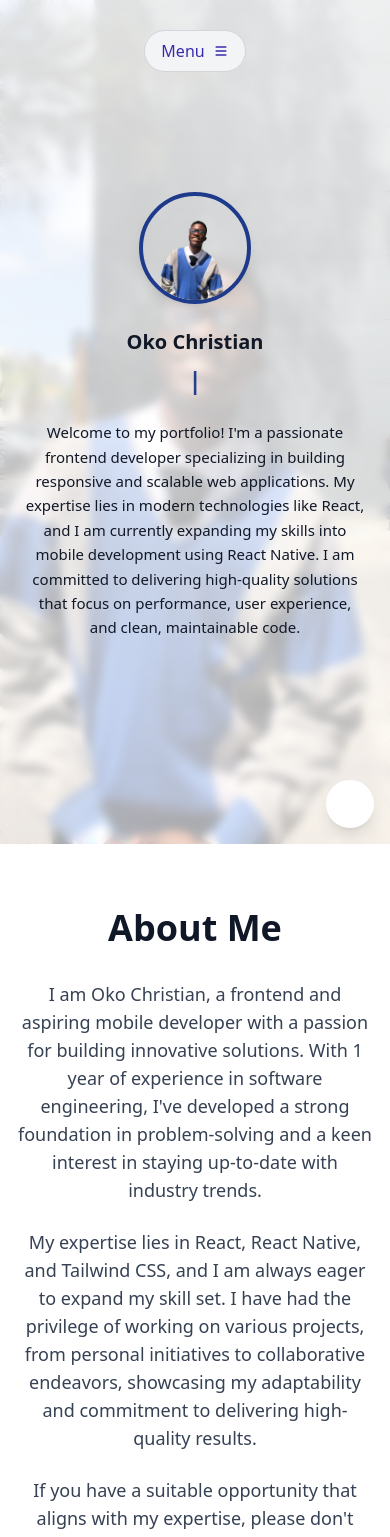
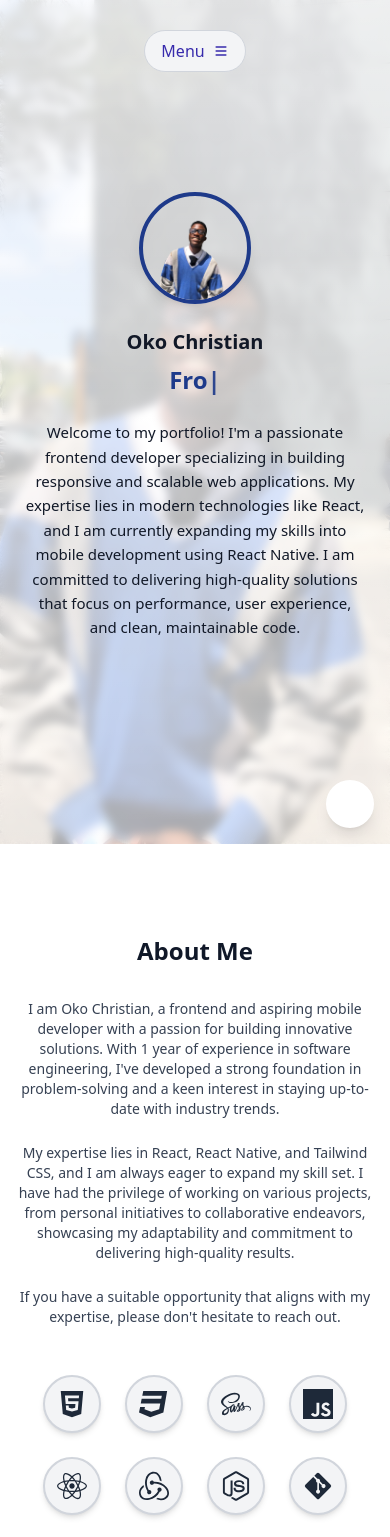
Before and after one commit to Dev-caezar/My-Portfolio, a React (Vite) app: page / in a window 390 px wide. Shown: the top 1537 px of the page. Built offline with nearby package versions, Linux system fonts and the light colour scheme.

Commit message:
added responsiveness

```diff
--- a/src/components/AboutMe.jsx
+++ b/src/components/AboutMe.jsx
@@ -39,10 +39,14 @@ const AboutMe = () => {
             }`}
       >
          <div className="w-full max-w-4xl px-4 text-center">
-            <h2 className="text-4xl font-bold mb-8">About Me</h2>
+            {/* Responsive heading */}
+            <h2 className="text-2xl sm:text-3xl md:text-4xl font-bold mb-8">
+               About Me
+            </h2>
 
+            {/* Responsive paragraph text */}
             <div
-               className={`space-y-6 text-lg ${isDarkMode ? "text-gray-300" : "text-gray-700"
+               className={`space-y-6 text-sm sm:text-base md:text-lg ${isDarkMode ? "text-gray-300" : "text-gray-700"
                   }`}
             >
                <p>
@@ -66,7 +70,8 @@ const AboutMe = () => {
             </div>
          </div>
 
-         <div className="mt-12 w-full max-w-4xl px-4 flex justify-center flex-wrap gap-8">
+         {/* Technologies Icons */}
+         <div className="mt-12 w-full max-w-4xl px-4 flex justify-center flex-wrap gap-6 sm:gap-8">
             {technologies.map((tech, index) => (
                <div
                   key={index}
@@ -75,12 +80,12 @@ const AboutMe = () => {
                   aria-label={tech.name}
                >
                   <div
-                     className={`p-4 rounded-full border-2 shadow-md ${isDarkMode
+                     className={`p-3 sm:p-4 rounded-full border-2 shadow-md ${isDarkMode
                            ? "border-gray-600 bg-gray-800 text-white"
                            : "border-gray-300 bg-gray-100 text-gray-800"
                         }`}
                   >
-                     <span className="text-4xl">{tech.icon}</span>
+                     <span className="text-3xl sm:text-4xl">{tech.icon}</span>
                   </div>
                </div>
             ))}
```
